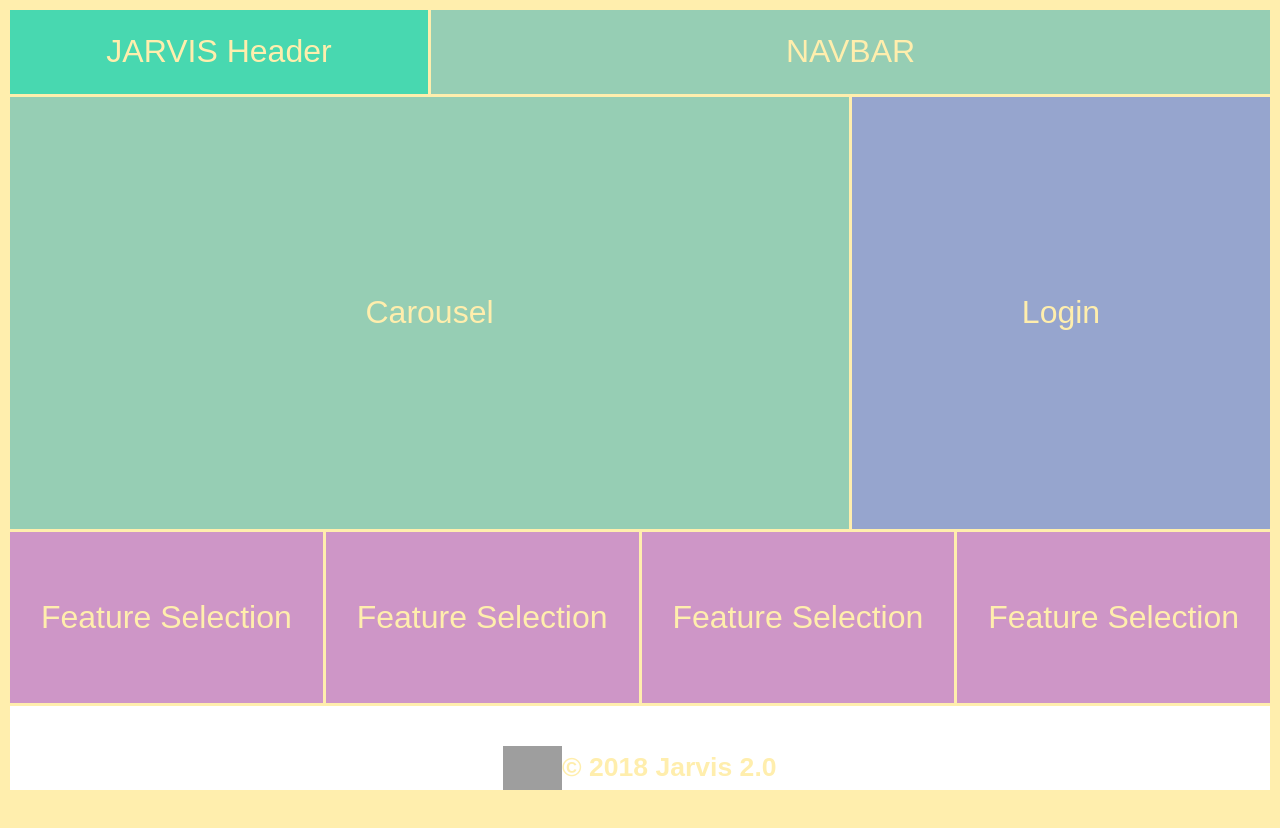
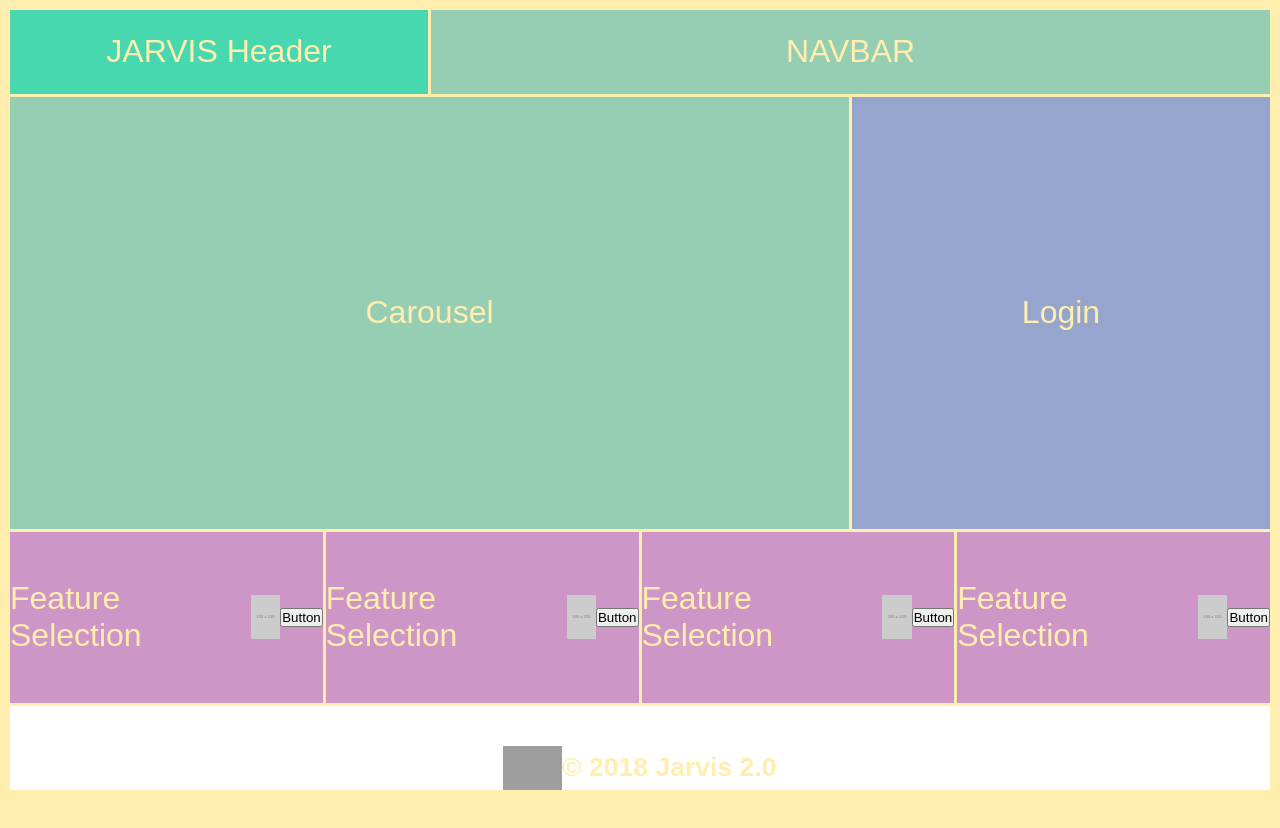
Before and after one commit to beckymcclain8/Jarvis2.0, a React (Create React App) app in the folder jarvis2.0/: page / in a window 1280 px wide. Shown: the top 828 px of the page. Built offline with nearby package versions, Linux system fonts and the light colour scheme; grey boxes are pictures that could not be loaded.

Commit message:
Adding buttons and images to feature selection

```diff
--- a/jarvis2.0/src/components/Button/Button.js
+++ b/jarvis2.0/src/components/Button/Button.js
@@ -4,7 +4,7 @@ import "../../App.css";
 import "../../index.css";
 
 const Button = props => {
-  return <div className="button">Button</div>;
+  return <button className="button">Button</button>;
 };
 
 export default Button;
--- a/jarvis2.0/src/components/Feature/Feature.js
+++ b/jarvis2.0/src/components/Feature/Feature.js
@@ -2,12 +2,16 @@ import React from "react";
 import "./Feature.css";
 import "../../App.css";
 import "../../index.css";
+import Button from "../Button";
+import Image from "../Image";
 
 const Feature = props => {
   return (
     <div className={props.className} {...props}>
       {" "}
       Feature Selection
+      <Image />
+      <Button />
     </div>
   );
 };
--- a/jarvis2.0/src/components/Profile/Image.js
+++ b/jarvis2.0/src/components/Image/Image.js
@@ -1,5 +1,5 @@
 import React from "react";
-import "./Profile.css";
+// import "./Profile.css";
 import "../../App.css";
 import "../../index.css";
 
--- /dev/null
+++ b/jarvis2.0/src/components/Image/index.js
@@ -0,0 +1 @@
+export { default } from "./Image";
--- a/jarvis2.0/src/components/Profile/Occupation.js
+++ b/jarvis2.0/src/components/Profile/Occupation.js
@@ -1,5 +1,5 @@
 import React from "react";
-import "./Occupation.css";
+import "./Profile.css";
 import "../../App.css";
 import "../../index.css";
 
--- /dev/null
+++ b/jarvis2.0/src/components/Profile/index.js
@@ -0,0 +1,2 @@
+export { Occupation } from "./Occupation";
+export { TextArea } from "./TextArea";
```
Also changed, not shown: jarvis2.0/src/components/Profile/Profile.css (added).
